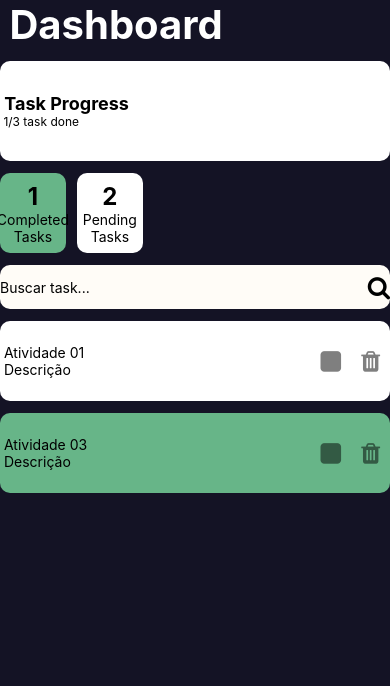
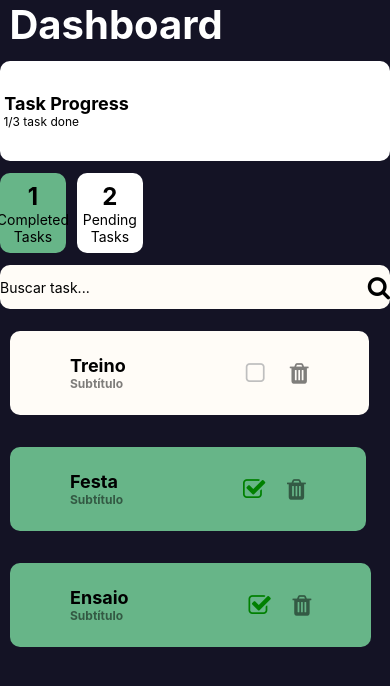
Before and after one commit to dfbrasil/ToDoListReactNative, a React Native app in the folder ToDoList/: screen / in a window 390 px wide. Shown: the top 686 px of the page. Built offline with nearby package versions, Linux system fonts and the light colour scheme.

Commit message:
nova task

```diff
--- a/ToDoList/App.tsx
+++ b/ToDoList/App.tsx
@@ -5,8 +5,7 @@ import TaskProgressBoard from './src/components/molecules/taskProgressBoard';
 import CompletedTasks from './src/components/molecules/completedTasksDashboard';
 import PendingTasks from './src/components/molecules/pendingTasksDashboard';
 import SearchBar from './src/components/molecules/searchBar';
-import PendingTasksList from './src/components/molecules/pendingTasksList';
-import CompletedTasksList from './src/components/molecules/completedTasksList';
+import Task from './src/components/molecules/task';
 
 
 export default function App() {
@@ -20,8 +19,9 @@ export default function App() {
         <PendingTasks num={2}/>
       </View>
       <SearchBar />
-      <PendingTasksList />
-      <CompletedTasksList />
+      <Task title="Treino" subtitle="Subtítulo" active={false} />
+      <Task title="Festa" subtitle="Subtítulo" active={true} />
+      <Task title="Ensaio" subtitle="Subtítulo" active={true} />
     </SafeAreaView>
   );
 }
--- a/ToDoList/package.json
+++ b/ToDoList/package.json
@@ -14,7 +14,8 @@
     "expo": "~49.0.15",
     "expo-status-bar": "~1.6.0",
     "react": "18.2.0",
-    "react-native": "0.72.6"
+    "react-native": "0.72.6",
+    "react-native-elements": "^3.4.3"
   },
   "devDependencies": {
     "@babel/core": "^7.20.0",
--- a/ToDoList/src/components/molecules/completedTasksList/index.tsx
+++ /dev/null
@@ -1,23 +0,0 @@
-import { SafeAreaView, Text, TouchableOpacity, View } from "react-native";
-import FontAwesome from "@expo/vector-icons/FontAwesome";
-
-import styles from "./styles";
-
-export default () => {
-    return (
-        <SafeAreaView style={styles.completedTasksList}>
-            <View>
-                <Text> Atividade 03 </Text>
-                <Text> Descrição </Text>
-            </View>
-            <View style={styles.completedTasksListIcons}>
-                <TouchableOpacity>
-                    <FontAwesome name="square" color="rgba(0, 0, 0, 0.50)" size={24} />
-                </TouchableOpacity>
-                <TouchableOpacity>
-                    <FontAwesome name="trash" color="rgba(0, 0, 0, 0.50)" size={24} />
-                </TouchableOpacity>
-            </View>
-        </SafeAreaView>
-    )
-}
--- a/ToDoList/src/components/molecules/completedTasksList/styles.ts
+++ /dev/null
@@ -1,21 +0,0 @@
-import { StyleSheet } from "react-native"
-
-export default StyleSheet.create({
-    completedTasksList:{
-        backgroundColor:'#67B588',
-        width: '100%',
-        height:80,
-        borderRadius: 10,
-        flexDirection:'row',
-        justifyContent:'space-between',
-        alignItems:'center',
-        padding:10
-    },
-    completedTasksListIcons:{
-        flexDirection:'row',
-        justifyContent:'flex-start',
-        alignItems:'center',
-        padding:10,
-        gap:20
-    }
-})
--- a/ToDoList/src/components/molecules/pendingTasksList/index.tsx
+++ /dev/null
@@ -1,23 +0,0 @@
-import { SafeAreaView, Text, View, TouchableOpacity } from "react-native";
-import FontAwesome from "@expo/vector-icons/FontAwesome";
-
-import styles from "./styles";
-
-export default () => {
-    return (
-        <SafeAreaView style={styles.pendingTasksList}>
-            <View>
-                <Text> Atividade 01 </Text>
-                <Text> Descrição </Text>
-            </View>
-            <View style={styles.pendingTasksListIcons}>
-                <TouchableOpacity>
-                        <FontAwesome name="square" color="rgba(0, 0, 0, 0.50)" size={24} />
-                    </TouchableOpacity>
-                    <TouchableOpacity>
-                        <FontAwesome name="trash" color="rgba(0, 0, 0, 0.50)" size={24} />
-                </TouchableOpacity>
-            </View>
-        </SafeAreaView>
-    )
-}
--- a/ToDoList/src/components/molecules/pendingTasksList/styles.ts
+++ /dev/null
@@ -1,21 +0,0 @@
-import { StyleSheet } from "react-native"
-
-export default StyleSheet.create({
-    pendingTasksList:{
-        backgroundColor:'#fff',
-        width: '100%',
-        height:80,
-        borderRadius: 10,
-        flexDirection:'row',
-        justifyContent:'space-between',
-        alignItems:'center',
-        padding:10
-    },
-    pendingTasksListIcons:{
-        flexDirection:'row',
-        justifyContent:'flex-start',
-        alignItems:'center',
-        padding:10,
-        gap:20
-    }
-})
--- /dev/null
+++ b/ToDoList/src/components/molecules/task/index.tsx
@@ -0,0 +1,45 @@
+import { Text, View, TouchableOpacity } from "react-native";
+import { useState } from "react";
+import { CheckBox } from 'react-native-elements';
+import FontAwesome from "@expo/vector-icons/FontAwesome";
+import styles from "./styles";
+
+
+interface TaskProps {
+    title: string,
+    subtitle: string,
+    active: boolean
+}
+
+const Task = ({title, subtitle, active} : TaskProps) => {
+    const [isChecked, setIsChecked] = useState(active);
+
+    const handleCheckboxToggle = () => {
+        setIsChecked(!isChecked);
+    };
+
+    const handleTrash = () => {
+        console.warn('Clicked on the trash')
+    };
+
+    return (
+         <TouchableOpacity style={isChecked ? styles.active : styles.inactive}>
+         <View style={styles.text}>
+             <Text style={styles.title}>{title}</Text>
+             <Text style={styles.subtitle}>{subtitle}</Text>
+         </View>
+         <View style={styles.icons}>
+             <CheckBox
+                 checked={isChecked}
+                 checkedColor="green"
+                 onPress={handleCheckboxToggle}
+             />
+             <TouchableOpacity onPress={handleTrash}>
+                <FontAwesome name="trash" color="rgba(0, 0, 0, 0.50)" size={24} />
+             </TouchableOpacity>
+         </View>
+     </TouchableOpacity>
+    )
+}
+
+export default Task;
--- /dev/null
+++ b/ToDoList/src/components/molecules/task/styles.ts
@@ -0,0 +1,44 @@
+import { StyleSheet } from "react-native"
+
+export default StyleSheet.create({
+    active: {
+        flexDirection: 'row',
+        backgroundColor: '#67B588',
+        paddingTop: 15,
+        paddingBottom: 15,
+        paddingLeft: 60,
+        paddingRight: 60,
+        borderRadius: 10,
+        margin: 10,
+    },
+    inactive: {
+        flexDirection: 'row',
+        backgroundColor: '#FFFCF7',
+        paddingTop: 15,
+        paddingBottom: 15,
+        paddingLeft: 60,
+        paddingRight: 60,
+        borderRadius: 10,
+        margin: 10
+    },
+    text: {
+        marginRight: 50,
+        justifyContent: 'center'
+    },
+    icons: {
+        flexDirection: 'row',
+        marginLeft: 50,
+        alignItems: 'center'
+    },
+    title: {
+        fontSize: 18,
+        color: '#000000',
+        fontWeight: 'bold'
+    },
+    subtitle: {
+        fontSize: 12,
+        color: '#000000',
+        opacity: 0.5,
+        fontWeight: 'bold'
+    }
+})
```
